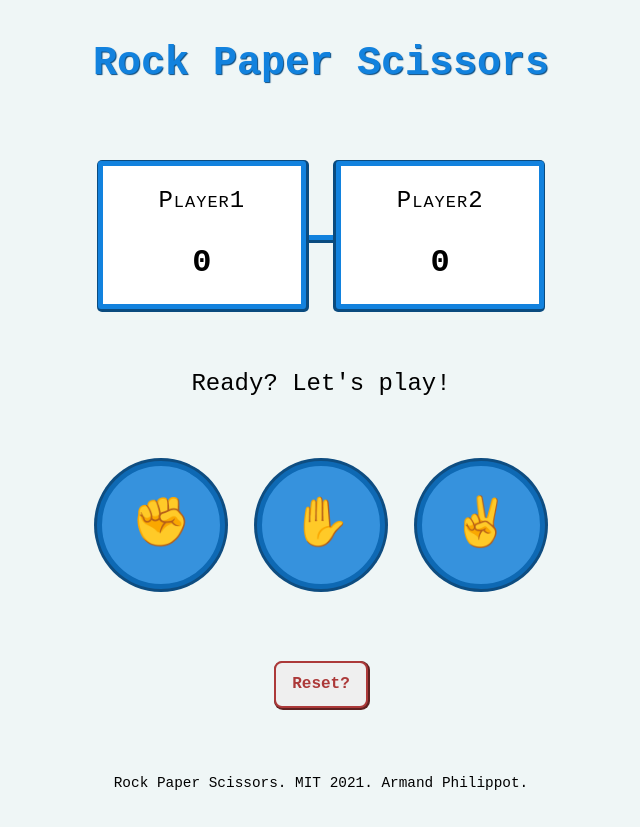
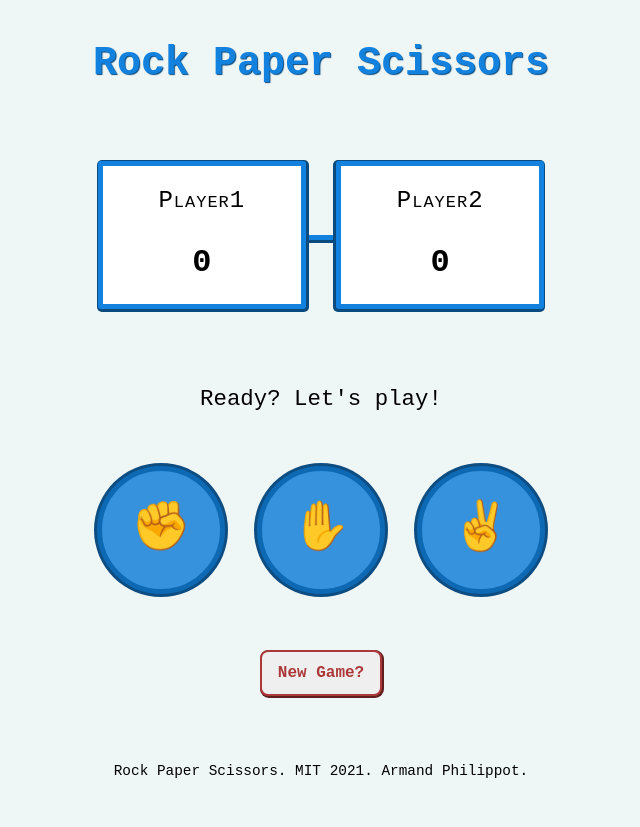
Before and after one commit to ArmandPhilippot/js-small-apps, a plain HTML site: page rps/index.html in a window 1280 px wide. Shown: the whole page, without its empty margins (319-959 px from the left). Drawn offline with Linux system fonts and the light colour scheme.

Commit message:
chore: move messages outside scoring board and rename reset button
I plan to print messages other than result, so it makes no sense to
keep them inside scoring board.
Also, the reset button will not really resetting all the parameters so
I renamed it "New Game". It is more accurate.

```diff
--- a/rps/index.html
+++ b/rps/index.html
@@ -25,8 +25,8 @@
           </div>
           <div id="player2score" class="scoring-board__score">0</div>
         </div>
-        <div class="scoring-board__result">Ready? Let's play!</div>
       </div>
+      <div class="message-board">Ready? Let's play!</div>
       <div class="actions">
         <button type="button" class="actions__body btn btn--action btn--rock">
           <span class="actions__txt screen-reader-txt">Rock</span>
@@ -45,8 +45,8 @@
         </button>
       </div>
       <div class="settings">
-        <button type="reset" class="settings__body btn btn--reset">
-          Reset?
+        <button type="reset" class="settings__body btn btn--new-game">
+          New Game?
         </button>
       </div>
     </main>
--- a/rps/style.css
+++ b/rps/style.css
@@ -57,7 +57,7 @@ button {
 
 .branding__title {
   color: hsl(207, 85%, 47%);
-  font-size: 2.5rem;
+  font-size: clamp(2.5rem, 3vw, 3rem);
   text-align: center;
   text-shadow: 1px 1px 1px hsl(207, 85%, 27%);
 }
@@ -67,7 +67,7 @@ button {
   display: flex;
   flex-flow: column nowrap;
   justify-content: space-between;
-  gap: 3rem;
+  gap: 2rem;
   margin: auto;
   padding: clamp(1rem, 3vh, 2rem) 0;
 }
@@ -84,7 +84,7 @@ button {
   border: 5px solid hsl(207, 85%, 47%);
   border-radius: 3px;
   display: inline-block;
-  margin-bottom: clamp(1.5rem, 5vh, 3rem);
+  margin-bottom: clamp(1rem, 3vh, 2rem);
   padding: 1rem 0;
   width: calc(50% - 1rem);
   position: relative;
@@ -122,10 +122,10 @@ button {
   margin-top: 1rem;
 }
 
-.scoring-board__result {
+.message-board {
+  font-size: 1.4rem;
   text-align: center;
-  margin-top: 1rem;
-  height: clamp(3rem, 5vh, 5rem);
+  margin: 1rem auto;
 }
 
 .actions {
@@ -200,7 +200,7 @@ button {
   transform: translateY(4px);
 }
 
-.btn--reset {
+.btn--new-game {
   border: 2px solid hsl(0, 50%, 45%);
   border-radius: 0.5rem;
   color: hsl(0, 50%, 45%);
@@ -208,22 +208,22 @@ button {
   padding: 0.75rem 1rem;
 }
 
-.btn--reset:hover,
-.btn--reset:focus {
+.btn--new-game:hover,
+.btn--new-game:focus {
   background: hsl(0, 35%, 90%);
   color: hsl(0, 50%, 25%);
   transform: translateX(-3px) translateY(-3px);
 }
 
-.btn--reset:hover {
+.btn--new-game:hover {
   box-shadow: 3px 3px 0 1px hsl(0, 50%, 25%);
 }
 
-.btn--reset:focus {
+.btn--new-game:focus {
   box-shadow: 3px 3px 0 1px hsl(0, 50%, 25%), 3px 3px 0 4px hsl(0, 11%, 75%);
 }
 
-.btn--reset:active {
+.btn--new-game:active {
   background: hsl(204, 14%, 93%);
   color: hsl(0, 50%, 25%);
   box-shadow: none;
```
